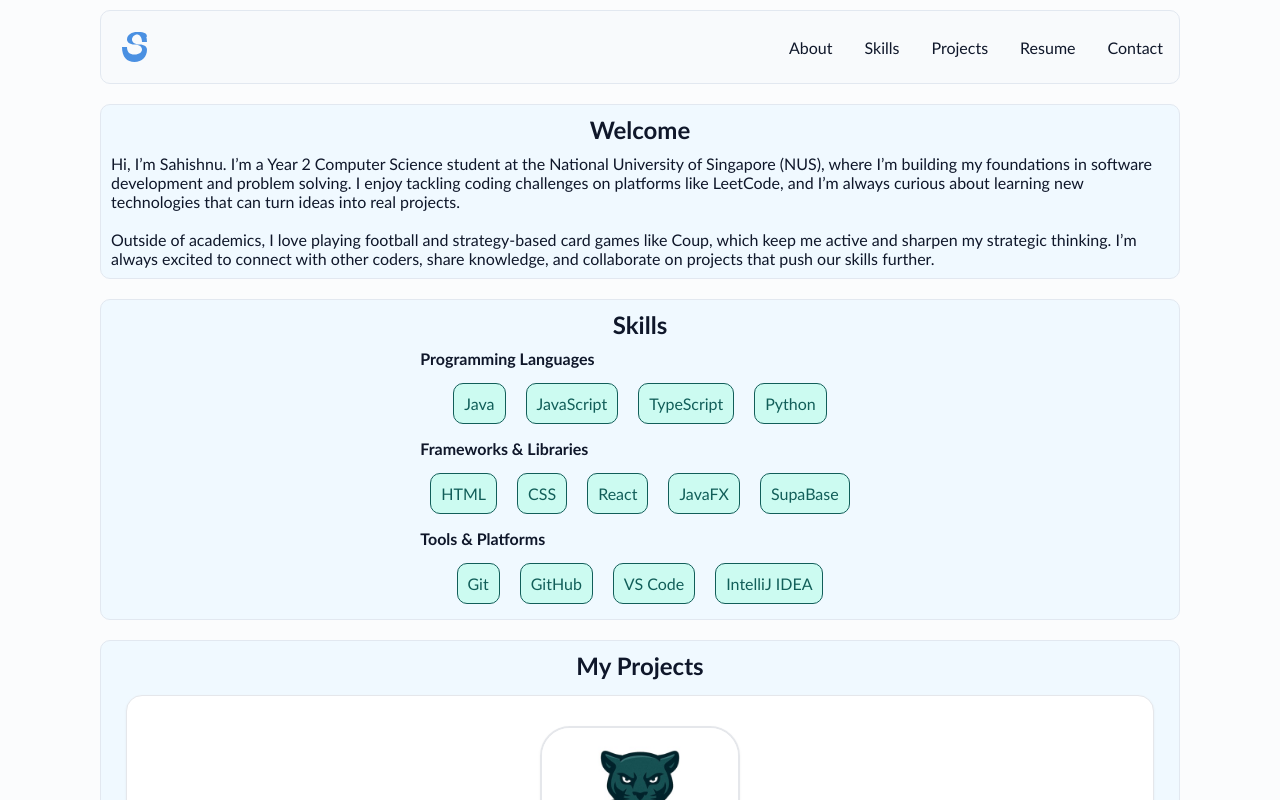
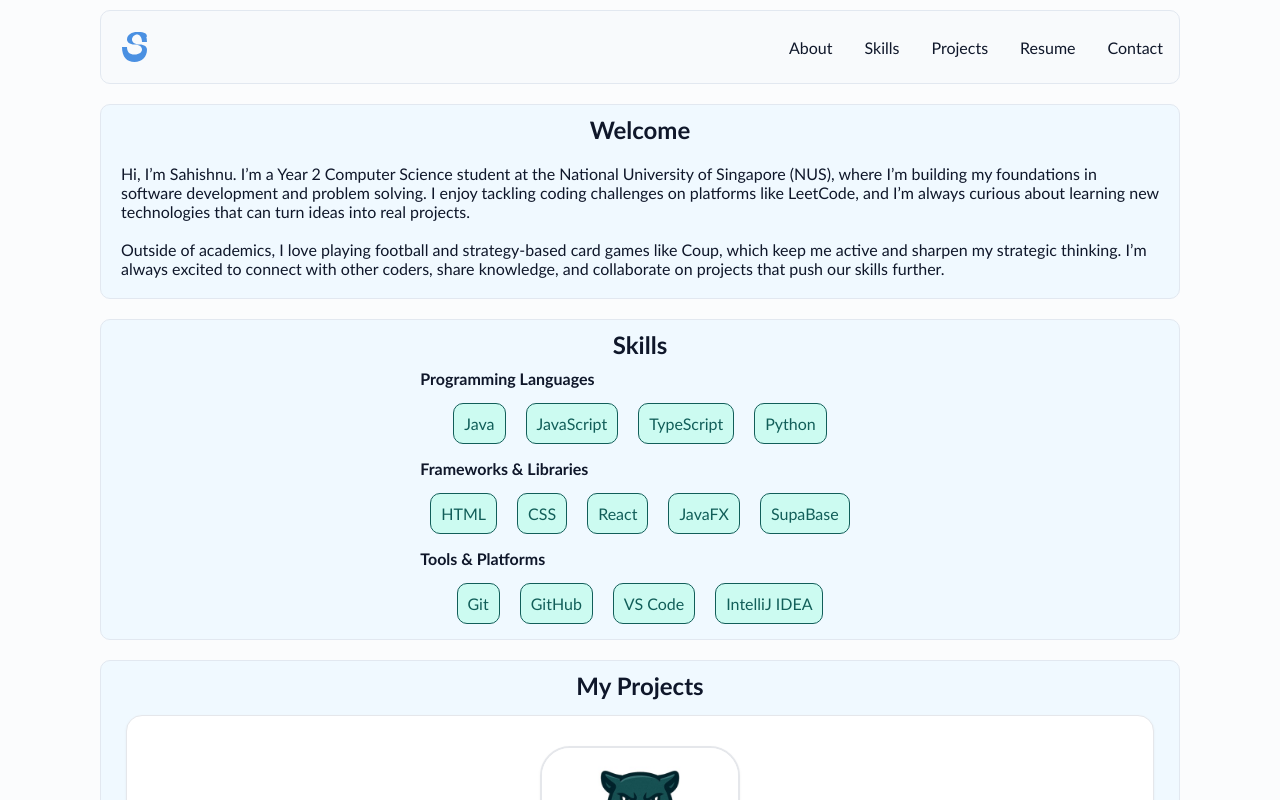
Before and after one commit to sahishnuk2/sahishnu-portfolio, a React (Vite) app: page / in a window 1280 px wide. Shown: the top 800 px of the page. Built offline with nearby package versions, Linux system fonts and the light colour scheme.

Commit message:
Push the description slightly right

```diff
--- a/src/App.css
+++ b/src/App.css
@@ -128,6 +128,10 @@ a {
 
 .about-me > h1 {
   margin: 0 0 10px 0;
+}
+
+#description {
+  margin: 10px;
 }
 
 .about-me > img {
--- a/src/App.tsx
+++ b/src/App.tsx
@@ -41,7 +41,7 @@ function App() {
         {/* <!-- Main Content --> */}
         <section id="about" className="about-me container">
           <h1>Welcome</h1>
-          <p>
+          <p id="description">
             Hi, I’m Sahishnu. I’m a Year 2 Computer Science student at the
             National University of Singapore (NUS), where I’m building my
             foundations in software development and problem solving. I enjoy
```
